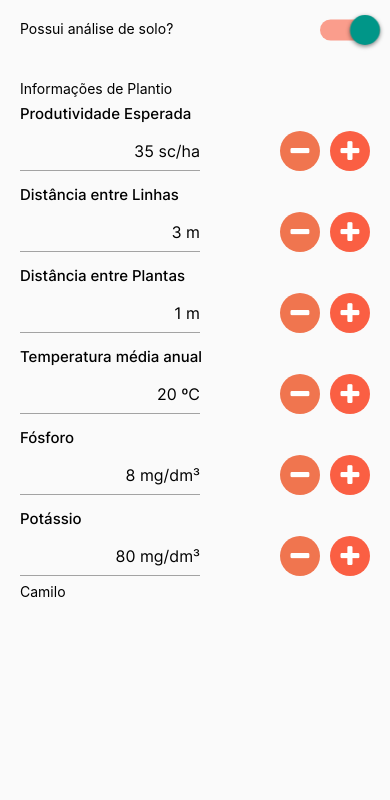
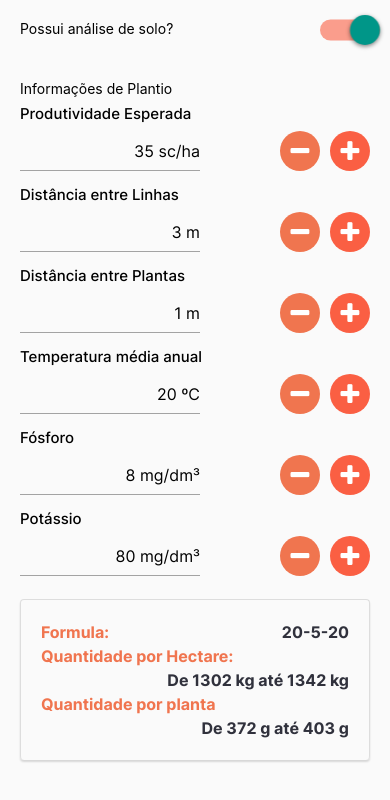
Before and after one commit to camilocoelhogomes/insumos_react_native, a React Native app: screen / in a window 390 px wide. Shown: the top 800 px of the page. Built offline with nearby package versions, Linux system fonts and the light colour scheme.

Commit message:
Logica fuzzy para decidir qual fertilizante implementada, falta corrigir um erro quando solo so precisa de N

```diff
--- a/src/DataBase/coffeeMacroCalculation.js
+++ b/src/DataBase/coffeeMacroCalculation.js
@@ -76,10 +76,12 @@ const fertilyzerSelector = (fertilyzerLibrary, recomendation) => {
     const KformulaMax = normalizePotassium[potassiumMin.indexOf(Math.max(...potassiumMax))];
 
     const fertilyzerRecomendation = fertilyzerLibrary.filter(fertilyzer => {
-        return (!!normalizeRecomendation[0].min === !!fertilyzer.P) && ((fertilyzer.K / fertilyzer.N === KformulaMin) || (fertilyzer.K / fertilyzer.N === KformulaMax))
+        return (!!normalizeRecomendation[0].min === !!fertilyzer.P)
+            && ((fertilyzer.K / fertilyzer.N === KformulaMin)
+                || (fertilyzer.K / fertilyzer.N === KformulaMax))
     })
 
-    return { fertilyzerRecomendation }
+    return fertilyzerRecomendation
 }
 
 const coffeeMacroCalculation = ({
@@ -253,7 +255,31 @@ const coffeeMacroCalculation = ({
 
     const controlLiberationFertilyzer = fertilyzerSelector(fertilizantesControlLiberation, controlLiberationRecomendation);
 
-    return controlLiberationFertilyzer
+    const fertilizantesControlLiberationRecomendation = controlLiberationFertilyzer.map(
+        fertilizante => {
+            return {
+                formula: `${fertilizante.N}-${fertilizante.P}-${fertilizante.K}`,
+                qtdHa: {
+                    min: Math.min(
+                        Math.max(controlLiberationRecomendation[0].min * 100 / (fertilizante.N),
+                            controlLiberationRecomendation[2].min * 100 / (fertilizante.K)), Math.min(controlLiberationRecomendation[0].max * 100 / (fertilizante.N), controlLiberationRecomendation[2].max * 100 / (fertilizante.K))),
+                    max: Math.max(
+                        Math.max(controlLiberationRecomendation[0].min * 100 / (fertilizante.N),
+                            controlLiberationRecomendation[2].min * 100 / (fertilizante.K)), Math.min(controlLiberationRecomendation[0].max * 100 / (fertilizante.N), controlLiberationRecomendation[2].max * 100 / (fertilizante.K))),
+                },
+                qtdPl: {
+                    min: Math.min(
+                        Math.max(controlLiberationRecomendation[0].min * 100 / (fertilizante.N) / ((plantDensity / 1000)),
+                            controlLiberationRecomendation[2].min * 100 / (fertilizante.K)) / ((plantDensity / 1000)), Math.min(controlLiberationRecomendation[0].max * 100 / (fertilizante.N) / ((plantDensity / 1000)), controlLiberationRecomendation[2].max * 100 / (fertilizante.K) / ((plantDensity / 1000)))),
+                    max: Math.max(
+                        Math.max(controlLiberationRecomendation[0].min * 100 / (fertilizante.N) / ((plantDensity / 1000)),
+                            controlLiberationRecomendation[2].min * 100 / (fertilizante.K)) / ((plantDensity / 1000)), Math.min(controlLiberationRecomendation[0].max * 100 / (fertilizante.N) / ((plantDensity / 1000)), controlLiberationRecomendation[2].max * 100 / (fertilizante.K) / ((plantDensity / 1000)))),
+                }
+            }
+        }
+    )
+
+    return fertilizantesControlLiberationRecomendation;
 }
 
 export {
--- a/src/pages/MacroNutrients/MacroNutrientsOutput.js
+++ b/src/pages/MacroNutrients/MacroNutrientsOutput.js
@@ -35,7 +35,11 @@ const MacroNutrientsOutputs = ({ macroNutrientsValues }) => {
     console.log(output);
     return (
         < View >
-            <Text>Camilo</Text>
+            {
+                output.map(
+                    (recomendation, key) => <OutputCard key={key} recomendation={recomendation} />
+                )
+            }
         </View >
     )
 }
--- a/src/pages/MacroNutrients/OutputCard.js
+++ b/src/pages/MacroNutrients/OutputCard.js
@@ -2,10 +2,13 @@ import React from 'react';
 import { View, StyleSheet, Text } from 'react-native';
 
 const OutputCard = ({ recomendation }) => {
+    const {
+        formula,
+        qtdHa,
+        qtdPl
+    } = recomendation;
+    return (
 
-    return (
-        {
-            /*
         <View style={localStyle.main}>
             <View style={localStyle.outputLine}>
                 <Text style={localStyle.label}>Formula:</Text>
@@ -20,8 +23,7 @@ const OutputCard = ({ recomendation }) => {
                 <Text style={localStyle.resultBig}>{`De ${Math.round(qtdPl.min)} g até ${Math.round(qtdPl.max)} g`}</Text>
             </View>
         </View>
-            */
-        }
+
     )
 }
 
```
Lines whose indentation alone changed are shown as unchanged.
